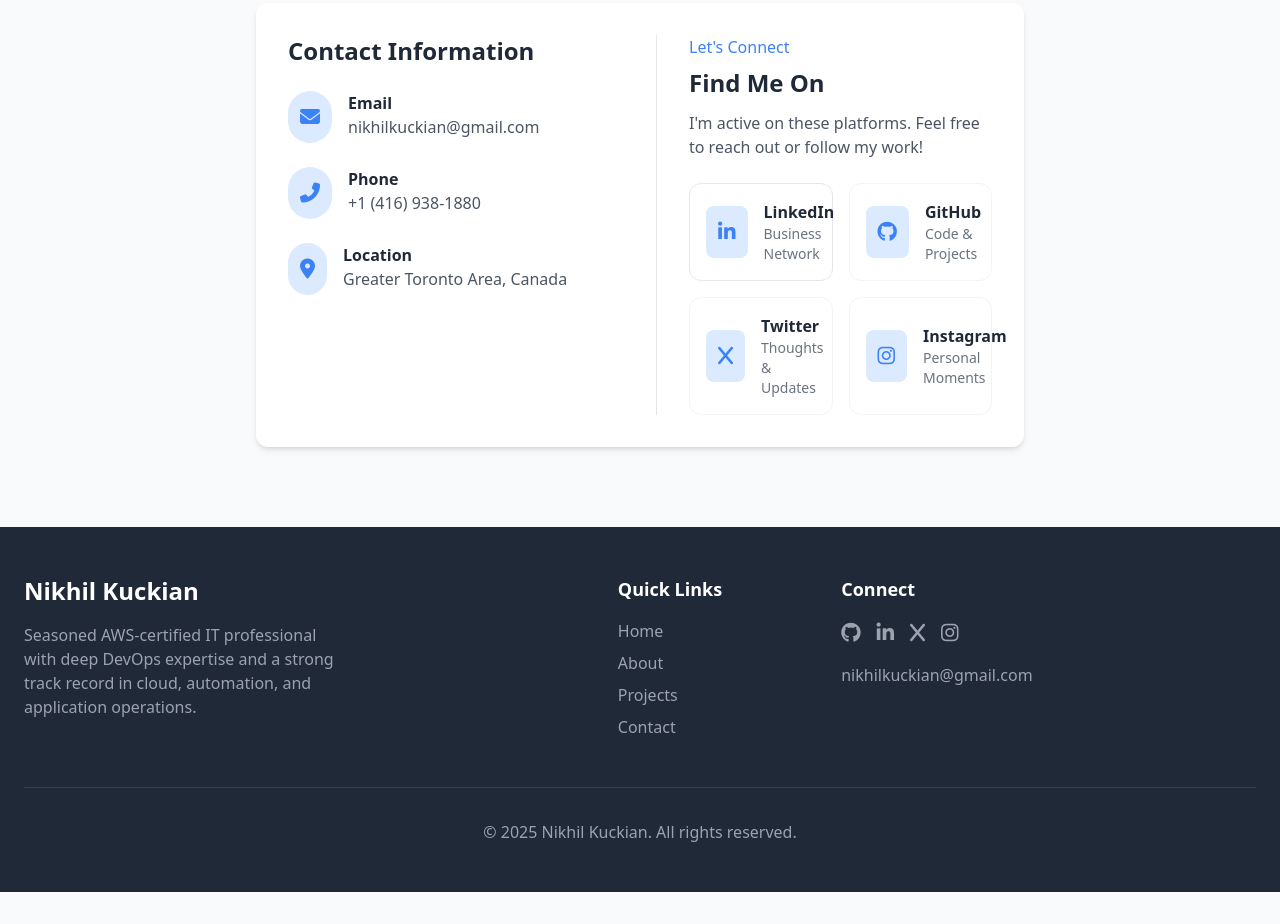
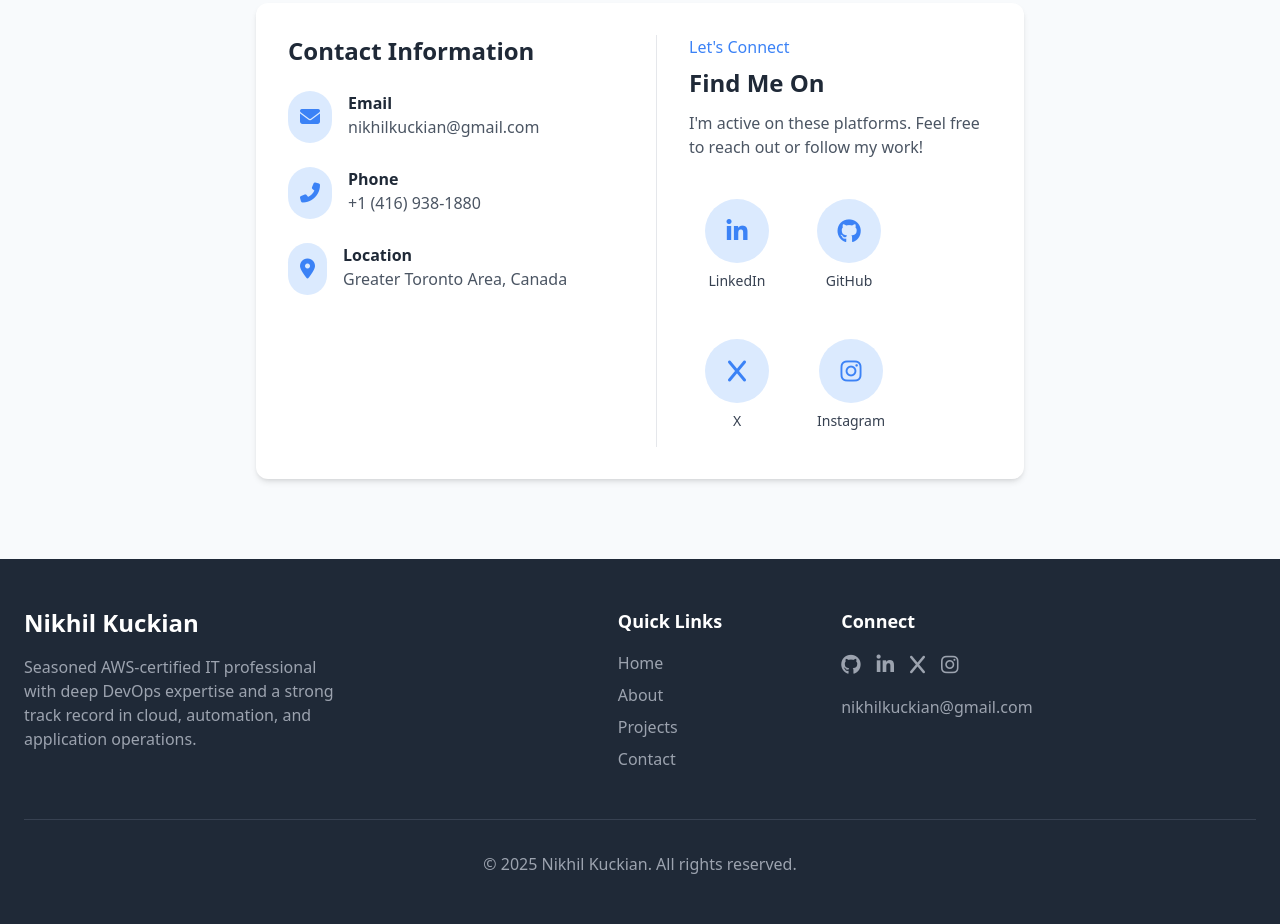
Before and after one commit to NikhilKuckian/nikhilkuckian.github.io, a plain HTML site: page index.html in a window 1280 px wide. Shown: the part 6751-7675 px from the top of the page. Before the commit the page ends 7643 px from the top, so only its background shows below. Drawn offline with nearby package versions, Linux system fonts and the light colour scheme.

Commit message:
Add files via upload

```diff
--- a/index.html
+++ b/index.html
@@ -122,7 +122,7 @@
                         </div>
                     </div>
                     <div class="flex space-x-4">
-                        <a href="#" class="bg-blue-500 hover:bg-blue-600 text-white px-6 py-2 rounded-lg transition flex items-center">
+                        <a href="https://nikhilkuckian.github.io/Nikhil_Kuckian.pdf" target="_blank" rel="noopener noreferrer" class="bg-blue-500 hover:bg-blue-600 text-white px-6 py-2 rounded-lg transition flex items-center">
                             <i class="fas fa-download mr-2"></i> Download CV
                         </a>
                         <a href="#contact" class="border border-blue-500 text-blue-500 hover:bg-blue-50 px-6 py-2 rounded-lg transition">
@@ -584,53 +584,41 @@
                                 <p class="text-gray-600 mb-6 max-w-md">I'm active on these platforms. Feel free to reach out or follow my work!</p>
                             </div>
 
-                            <div class="grid grid-cols-2 gap-4">
+                            <div class="flex flex-wrap gap-4 justify-center sm:justify-start">
                                 <!-- LinkedIn -->
                                 <a href="https://www.linkedin.com/in/nikhil-kuckian/" target="_blank" rel="noopener noreferrer"
-                                   class="group flex items-center p-4 rounded-xl border border-gray-200 hover:border-blue-200 hover:bg-blue-50 transition-all duration-300">
-                                    <div class="bg-blue-100 group-hover:bg-blue-500 p-3 rounded-lg mr-4 transition-colors duration-300">
-                                        <i class="fab fa-linkedin-in text-blue-500 group-hover:text-white text-xl"></i>
+                                   class="group flex flex-col items-center p-4 transition-all duration-300">
+                                    <div class="w-16 h-16 rounded-full bg-blue-100 group-hover:bg-blue-500 flex items-center justify-center mb-2 transition-colors duration-300">
+                                        <i class="fab fa-linkedin-in text-blue-500 group-hover:text-white text-2xl"></i>
                                     </div>
-                                    <div class="text-left">
-                                        <h4 class="font-semibold text-gray-800 group-hover:text-blue-600 transition-colors">LinkedIn</h4>
-                                        <p class="text-sm text-gray-500 group-hover:text-gray-600">Business Network</p>
-                                    </div>
+                                    <span class="text-sm font-medium text-gray-700 group-hover:text-blue-600">LinkedIn</span>
                                 </a>
 
                                 <!-- GitHub -->
                                 <a href="https://github.com/nikhilkuckian" target="_blank" rel="noopener noreferrer"
-                                   class="group flex items-center p-4 rounded-xl border border-gray-100 hover:border-blue-200 hover:bg-blue-50 transition-all duration-300">
-                                    <div class="bg-blue-100 group-hover:bg-blue-500 p-3 rounded-lg mr-4 transition-colors duration-300">
-                                        <i class="fab fa-github text-blue-500 group-hover:text-white text-xl"></i>
+                                   class="group flex flex-col items-center p-4 transition-all duration-300">
+                                    <div class="w-16 h-16 rounded-full bg-blue-100 group-hover:bg-blue-500 flex items-center justify-center mb-2 transition-colors duration-300">
+                                        <i class="fab fa-github text-blue-500 group-hover:text-white text-2xl"></i>
                                     </div>
-                                    <div class="text-left">
-                                        <h4 class="font-semibold text-gray-800 group-hover:text-blue-600 transition-colors">GitHub</h4>
-                                        <p class="text-sm text-gray-500 group-hover:text-gray-600">Code & Projects</p>
-                                    </div>
+                                    <span class="text-sm font-medium text-gray-700 group-hover:text-blue-600">GitHub</span>
                                 </a>
 
-                                <!-- Twitter/X -->
+                                <!-- X (formerly Twitter) -->
                                 <a href="https://x.com/nikhil_kuckian" target="_blank" rel="noopener noreferrer"
-                                   class="group flex items-center p-4 rounded-xl border border-gray-100 hover:border-blue-200 hover:bg-blue-50 transition-all duration-300">
-                                    <div class="bg-blue-100 group-hover:bg-blue-500 p-3 rounded-lg mr-4 transition-colors duration-300">
-                                        <i class="fab fa-x text-blue-500 group-hover:text-white text-xl"></i>
+                                   class="group flex flex-col items-center p-4 transition-all duration-300">
+                                    <div class="w-16 h-16 rounded-full bg-blue-100 group-hover:bg-blue-500 flex items-center justify-center mb-2 transition-colors duration-300">
+                                        <i class="fab fa-x text-blue-500 group-hover:text-white text-2xl"></i>
                                     </div>
-                                    <div class="text-left">
-                                        <h4 class="font-semibold text-gray-800 group-hover:text-blue-600 transition-colors">Twitter</h4>
-                                        <p class="text-sm text-gray-500 group-hover:text-gray-600">Thoughts & Updates</p>
-                                    </div>
+                                    <span class="text-sm font-medium text-gray-700 group-hover:text-blue-600">X</span>
                                 </a>
 
                                 <!-- Instagram -->
                                 <a href="https://www.instagram.com/nikhilkuckian/" target="_blank" rel="noopener noreferrer"
-                                   class="group flex items-center p-4 rounded-xl border border-gray-100 hover:border-blue-200 hover:bg-blue-50 transition-all duration-300">
-                                    <div class="bg-blue-100 group-hover:bg-blue-500 p-3 rounded-lg mr-4 transition-colors duration-300">
-                                        <i class="fab fa-instagram text-blue-500 group-hover:text-white text-xl"></i>
+                                   class="group flex flex-col items-center p-4 transition-all duration-300">
+                                    <div class="w-16 h-16 rounded-full bg-blue-100 group-hover:bg-blue-500 flex items-center justify-center mb-2 transition-colors duration-300">
+                                        <i class="fab fa-instagram text-blue-500 group-hover:text-white text-2xl"></i>
                                     </div>
-                                    <div class="text-left">
-                                        <h4 class="font-semibold text-gray-800 group-hover:text-blue-600 transition-colors">Instagram</h4>
-                                        <p class="text-sm text-gray-500 group-hover:text-gray-600">Personal Moments</p>
-                                    </div>
+                                    <span class="text-sm font-medium text-gray-700 group-hover:text-blue-600">Instagram</span>
                                 </a>
                             </div>
                         </div>
```
